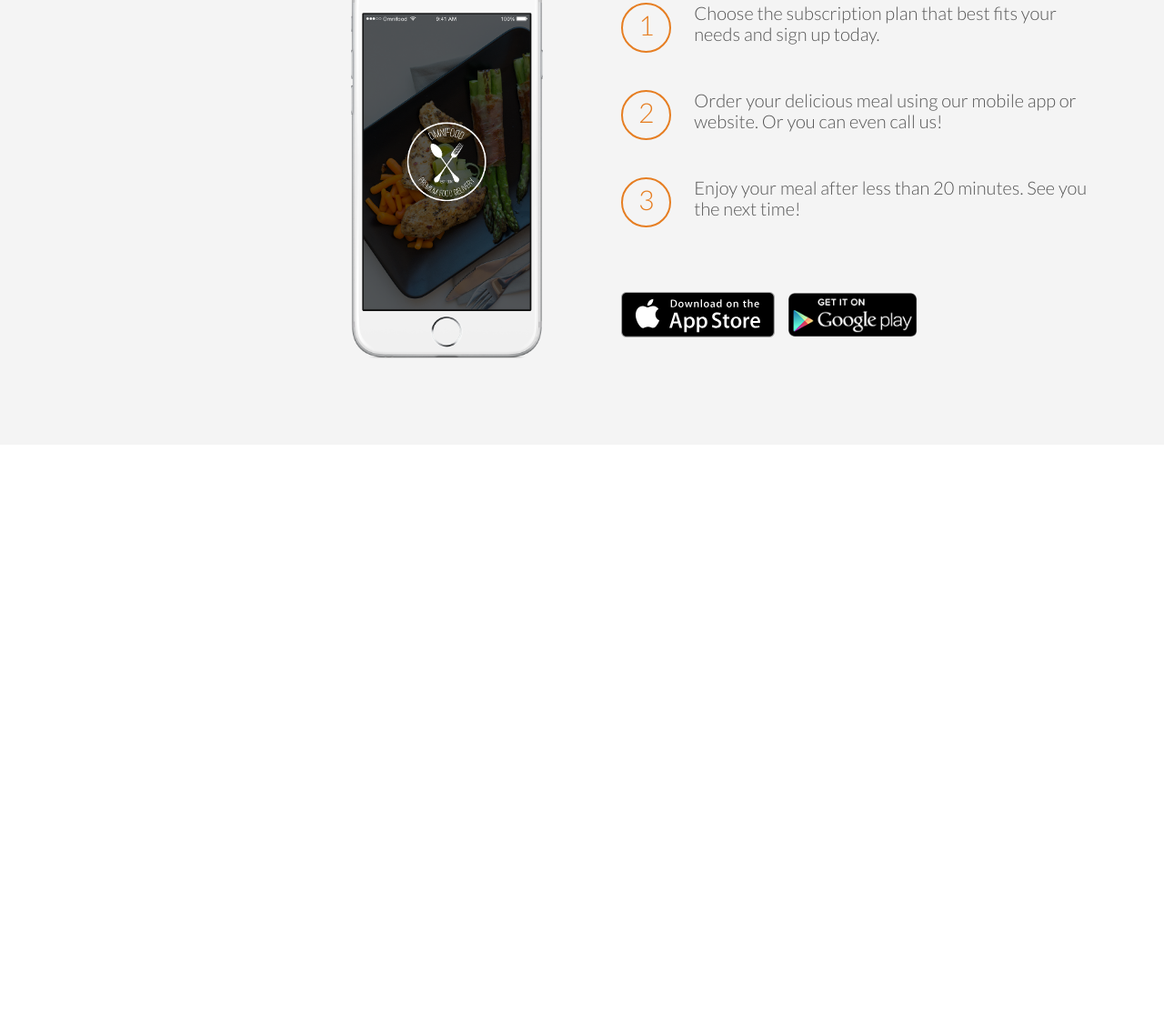
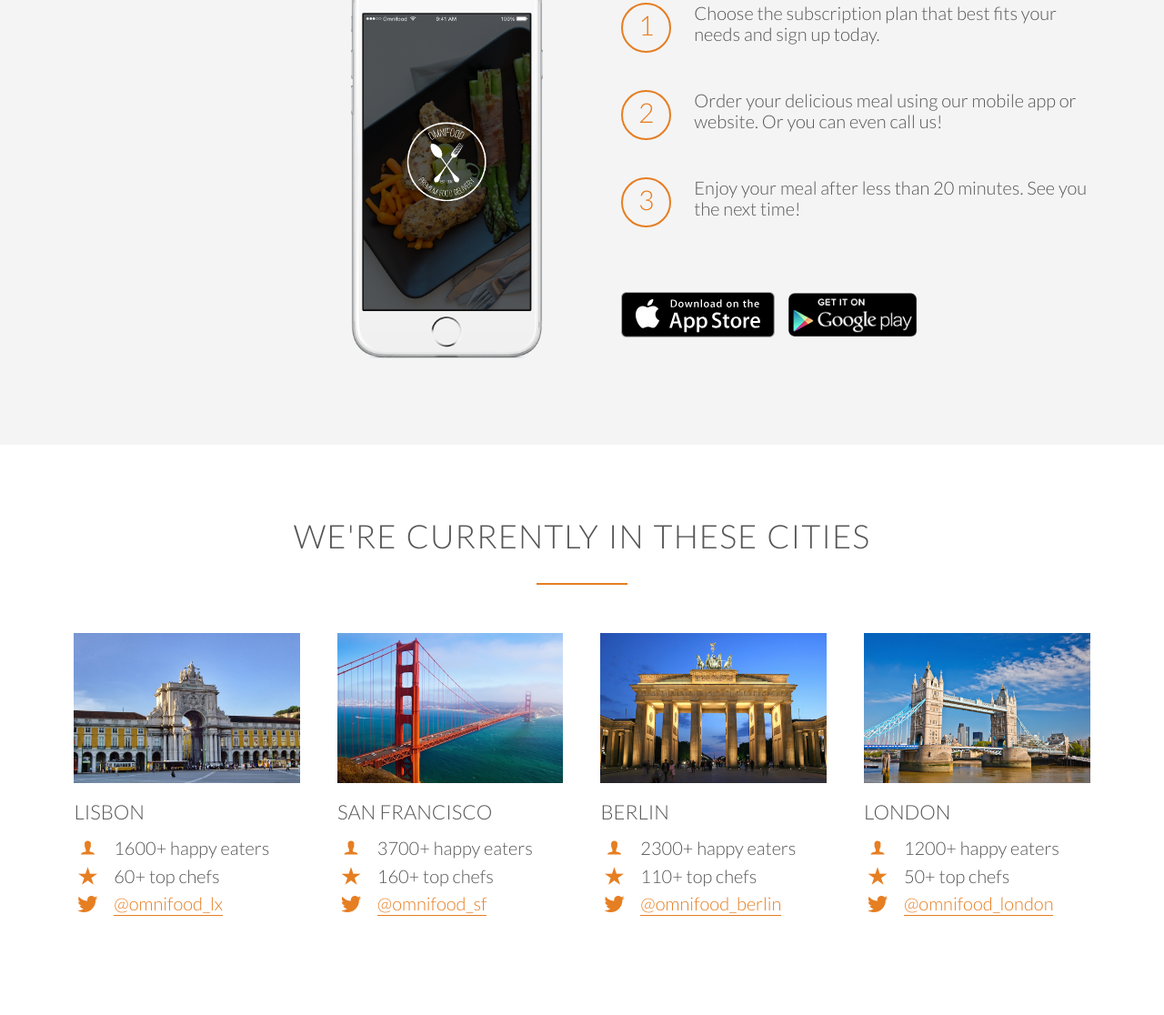
Before and after one commit to jessicaMarquess/Omnifood, a plain HTML site: page index.html in a window 1280 px wide. Shown: the part 2219-3335 px from the top of the page at 91% size. Before the commit the page ends 2708 px from the top, so only its background shows below. Drawn offline with Linux system fonts and the light colour scheme; files whose address does not match are found by name.

Commit message:
add section cities

```diff
--- a/index.html
+++ b/index.html
@@ -147,7 +147,79 @@
                     </p>
                 </div>
                 <a href="#" class="btn-app"><img src="./resources/img/download-app.svg" alt="icon-appstore"></a>
-                <a href="#" class="btn-app"><img src="./resources/img/download-app-android.png" alt="icon-playstore"></a>
+                <a href="#" class="btn-app"><img src="./resources/img/download-app-android.png"
+                        alt="icon-playstore"></a>
+            </div>
+        </div>
+    </section>
+    <section class="section-cities">
+        <div class="row">
+            <h2>We're currently in these cities</h2>
+        </div>
+        <div class="row">
+            <div class="col span-1-of-4 box">
+                <img src="resources/img/lisbon-3.jpg" alt="Lisbon">
+                <h3>Lisbon</h3>
+                <div class="city-feature">
+                    <i class="ion-ios-person icon-small"></i>
+                    1600+ happy eaters
+                </div>
+                <div class="city-feature">
+                    <i class="ion-ios-star icon-small"></i>
+                    60+ top chefs
+                </div>
+                <div class="city-feature">
+                    <i class="ion-social-twitter icon-small"></i>
+                    <a href="#">@omnifood_lx</a>
+                </div>
+            </div>
+            <div class="col span-1-of-4 box">
+                <img src="resources/img/san-francisco.jpg" alt="San Francisco">
+                <h3>San Francisco</h3>
+                <div class="city-feature">
+                    <i class="ion-ios-person icon-small"></i>
+                    3700+ happy eaters
+                </div>
+                <div class="city-feature">
+                    <i class="ion-ios-star icon-small"></i>
+                    160+ top chefs
+                </div>
+                <div class="city-feature">
+                    <i class="ion-social-twitter icon-small"></i>
+                    <a href="#">@omnifood_sf</a>
+                </div>
+            </div>
+            <div class="col span-1-of-4 box">
+                <img src="resources/img/berlin.jpg" alt="Berlin">
+                <h3>Berlin</h3>
+                <div class="city-feature">
+                    <i class="ion-ios-person icon-small"></i>
+                    2300+ happy eaters
+                </div>
+                <div class="city-feature">
+                    <i class="ion-ios-star icon-small"></i>
+                    110+ top chefs
+                </div>
+                <div class="city-feature">
+                    <i class="ion-social-twitter icon-small"></i>
+                    <a href="#">@omnifood_berlin</a>
+                </div>
+            </div>
+            <div class="col span-1-of-4 box">
+                <img src="resources/img/london.jpg" alt="London">
+                <h3>London</h3>
+                <div class="city-feature">
+                    <i class="ion-ios-person icon-small"></i>
+                    1200+ happy eaters
+                </div>
+                <div class="city-feature">
+                    <i class="ion-ios-star icon-small"></i>
+                    50+ top chefs
+                </div>
+                <div class="city-feature">
+                    <i class="ion-social-twitter icon-small"></i>
+                    <a href="#">@omnifood_london</a>
+                </div>
             </div>
         </div>
     </section>
--- a/resources/css/style.css
+++ b/resources/css/style.css
@@ -80,6 +80,32 @@ h2:after{
     display: block;
     color: #e67e22;
     margin-bottom: 10px;
+}
+.icon-small{
+    display: inline-block;
+    width: 30px;
+    text-align: center;
+    color:#e67e22;
+    font-size: 120%;
+    margin-right: 10px;
+    /* forma de alinhar text e icons */
+    line-height: 120%;
+    vertical-align: middle;
+    margin-top: -5px;
+}
+/* ----LINKS---- */
+a:link,
+a:visited{
+    color:#e67e22;
+    text-decoration: none;
+    padding-bottom: 1px;
+    border-bottom: 1px solid #e67e22;
+    transition: border-bottom 0.2s, color 0.2s;
+}
+a:hover,
+a:active{
+    color: #555;
+    border-bottom: 1px solid transparent;
 }
 /* ----BUTTONS---- */
 .btn:link,
@@ -231,7 +257,6 @@ header{
 .works-step:last-of-type{
     margin-bottom: 80px;
 }
-
 .works-step div{
     color: #e67e22;
     border: 2px solid #e67e22;
@@ -245,8 +270,23 @@ header{
     font-size: 150%;
     margin-right: 25px;
 }
+.btn-app:link,
+.btn-app:visited{
+    border: 0;
+}
 .btn-app img{
     height: 50px;
     width: auto;
     margin-right: 10px;
 }
+/* --------------------------------------------------------- */
+                        /*CITIES*/
+/* --------------------------------------------------------- */
+.box img{
+    width: 100%;
+    height: auto;
+    margin-bottom: 15px;
+}
+.city-feature{
+    margin-bottom: 5px;
+}
```
